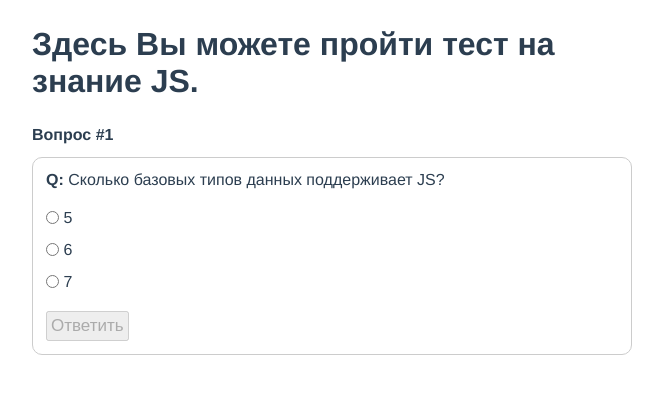
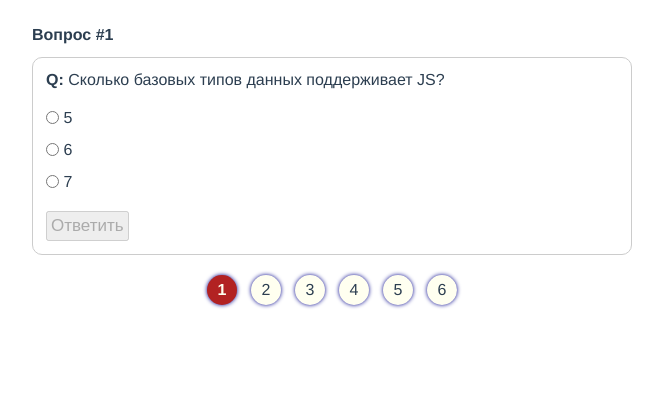
Before and after one commit to olegsherbakov/vue-app-test, a Vue app: page / in a window 1280 px wide. Both pictures are taken after a click on the button "Начать тест". Shown: the top 394 px of the page, without its empty margins (308-971 px from the left). Built offline with nearby package versions, Linux system fonts and the light colour scheme.

Commit message:
add progress

```diff
--- a/src/App.vue
+++ b/src/App.vue
@@ -1,7 +1,9 @@
 <template>
   <div id="app">
     <div class="container">
-      <h1>Здесь Вы можете пройти тест на знание JS.</h1>
+      <transition name="fade">
+        <h1 v-if="showGreet">Пройти короткий тест на знание JS.</h1>
+      </transition>
       <Test />
     </div>
   </div>
@@ -12,6 +14,11 @@
 
 export default {
   name: 'app',
+  data: function() {
+    return {
+      showGreet: true
+    }
+  },
   components: {
     Test
   }
@@ -39,4 +46,10 @@
   text-align: left;
   margin: 0 auto;
 }
+.fade-enter-active, .fade-leave-active {
+  transition: opacity .3s;
+}
+.fade-enter, .fade-leave-to {
+  opacity: 0;
+}
 </style>
--- /dev/null
+++ b/src/components/Progress.vue
@@ -0,0 +1,46 @@
+<template>
+  <div class="progress">
+    <div
+       v-for="step in length"
+       v-bind:class="{ step: true, passed: (step < current), current: step === current }"
+       :key="step"
+    >
+      {{ step }}
+    </div>
+  </div>
+</template>
+
+<script>
+  export default {
+    name: 'Progress',
+    props: ['current', 'length']
+  }
+</script>
+
+<style scoped>
+.progress {
+  display: flex;
+  justify-content: center;
+  align-items: center;
+  padding: 7px 0;
+}
+.step {
+  display: flex;
+  justify-content: center;
+  align-items: center;
+  width: 30px;
+  height: 30px;
+  background: ivory;
+  border-radius: 15px;
+  margin: 0 7px;
+  box-shadow: 0 0 4px darkblue;
+}
+.passed {
+  opacity: .2;
+}
+.current {
+  font-weight: bold;
+  background: firebrick;
+  color: ivory;
+}
+</style>
--- a/src/components/Test.vue
+++ b/src/components/Test.vue
@@ -1,5 +1,5 @@
 <template>
-  <div>
+  <div class="container">
     <div class="center">
       <button
         class="get-started"
@@ -15,10 +15,14 @@
         v-bind:text="current.text"
         v-bind:values="current.values"
       />
+      <Progress
+         v-bind:current="step"
+         v-bind:length="questions.length"
+      />
     </div>
     <div v-if="phase === 'end'">
-      <p>Ваш результат: {{ calculate }} / {{ questions.length }}</p>
       <div class="center">
+        <h1>Ваш результат: {{ calculate }} / {{ questions.length }}</h1>
         <button
           class="get-repeat"
           @click="repeat"
@@ -33,6 +37,7 @@
 <script>
 import data from '../assets/data'
 import Question from './Question.vue'
+import Progress from './Progress.vue'
 
 export default {
   name: 'Test',
@@ -45,6 +50,7 @@
   methods: {
     begin: function() {
       this.step += 1
+      this.$parent.showGreet = false
     },
     takeResult(index) {
       this.result.push(this.current.values[index].right)
@@ -72,13 +78,17 @@
     }
   },
   components: {
-    Question
+    Question,
+    Progress
   }
 }
 
 </script>
 
 <style scoped>
+.container {
+  padding: 26px 0;
+}
 .center {
   text-align: center;
 }
```
Also changed, not shown: src/main.js (line endings or trailing spaces).
